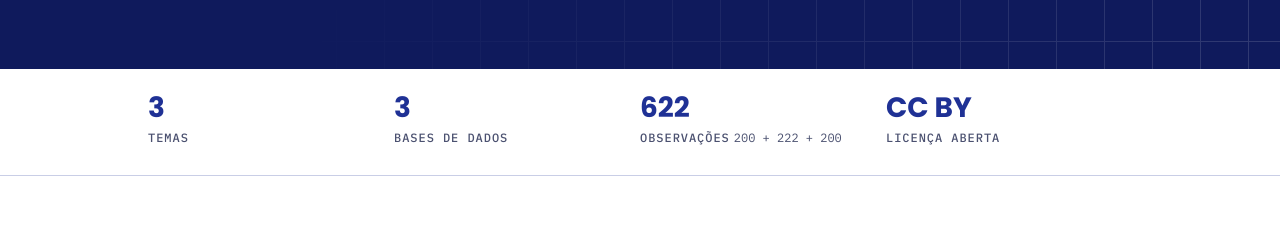
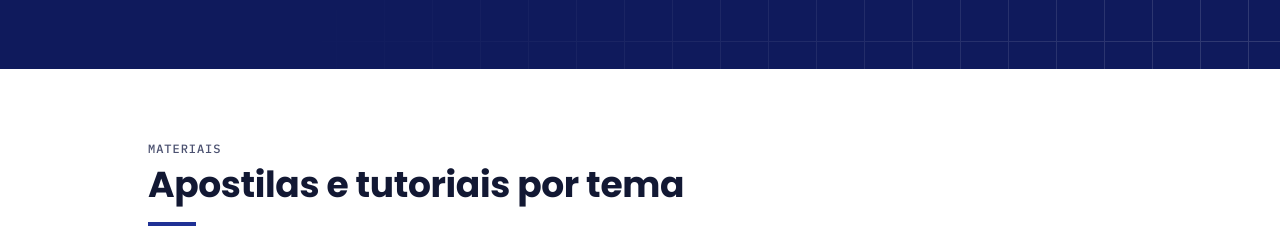
Before and after one commit to profkliver/mqpa, a plain HTML site: page index.html in a window 1280 px wide. Shown: the part 548-793 px from the top of the page. Drawn offline with Linux system fonts and the light colour scheme.

Commit message:
Remove faixa de números da capa
Co-Authored-By: Claude Opus 5.5 <noreply@anthropic.com>

```diff
--- a/index.html
+++ b/index.html
@@ -64,10 +64,6 @@
   .btn.cheio { background:var(--branco); color:#0f1a5c; }
   .btn:hover { transform:translateY(-1px); }
 
-  .numeros { border-bottom:1px solid var(--filete); }
-  .numeros .wrap { display:grid; grid-template-columns:repeat(auto-fit, minmax(150px, 1fr)); }
-  .numeros div.n { padding:24px 0; }
-  .numeros strong { display:block; font:700 28px/1.1 Poppins, Arial, sans-serif; color:var(--azul); }
 
   section { padding:72px 0; }
   section + section { border-top:1px solid var(--filete); }
@@ -134,15 +130,6 @@
         </div>
       </div>
       <img class="logo" src="assets/nupfin-logo-branco.png" width="200" height="222" alt="NUPFIN, Núcleo de Pesquisa em Finanças">
-    </div>
-  </div>
-
-  <div class="numeros">
-    <div class="wrap">
-      <div class="n"><strong>3</strong><span class="rotulo">temas</span></div>
-      <div class="n"><strong>3</strong><span class="rotulo">bases de dados</span></div>
-      <div class="n"><strong>622</strong><span class="rotulo">observações</span> <span class="meta">200 + 222 + 200</span></div>
-      <div class="n"><strong>CC BY</strong><span class="rotulo">licença aberta</span></div>
     </div>
   </div>
 
```
